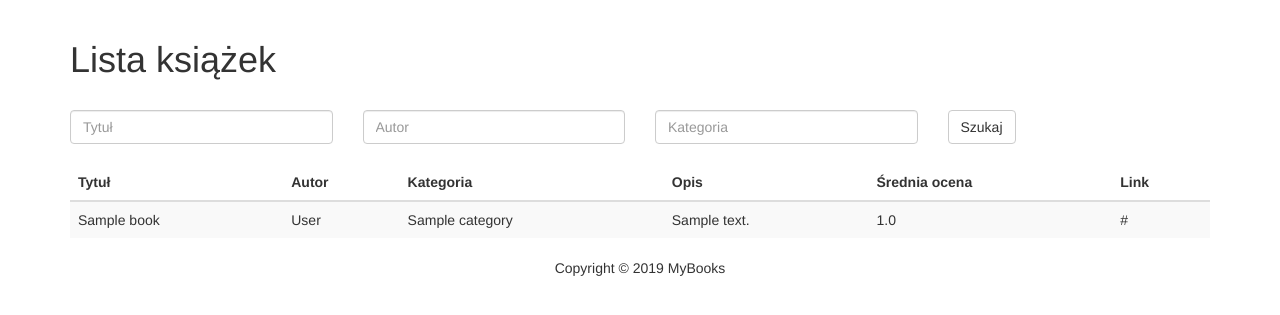
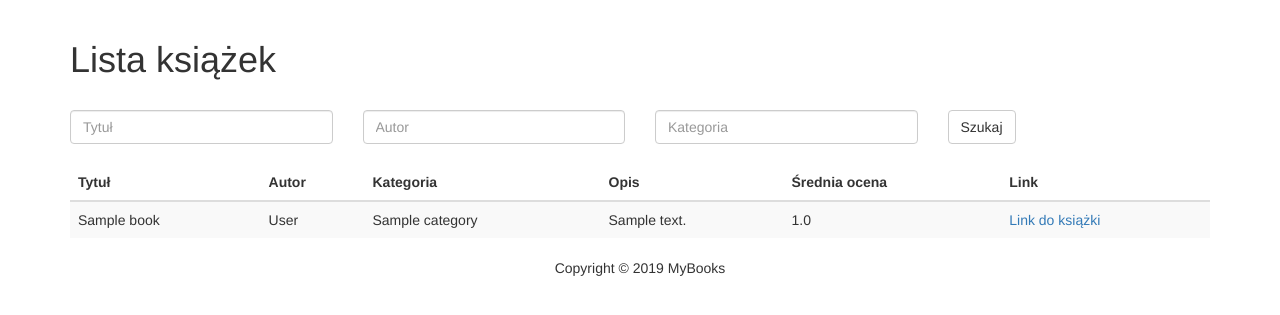
Before and after one commit to efefre/MyBook_project, a Django app: page / in a window 1280 px wide. Shown: the part 72-387 px from the top of the page. Run offline with Django 3.2, Linux system fonts and the light colour scheme; tables that the repository leaves empty hold one stand-in row (values such as "Sample post"); some libraries are stand-ins or nearby versions.

Commit message:
Display link to book

```diff
--- a/myBooks_root/templates/books/home.html
+++ b/myBooks_root/templates/books/home.html
@@ -58,7 +58,7 @@
                     <td>-</td>
                 {% endif %}
                 {% if book.canonicalVolumeLink %}
-                    <td>{{ book.canonicalVolumeLink }}</td>
+                    <td><a href="{{ book.canonicalVolumeLink }}" target="_blank">Link do książki</a></td>
                 {% else %}
                     <td><em>brak</em></td>
                 {% endif %}
```
